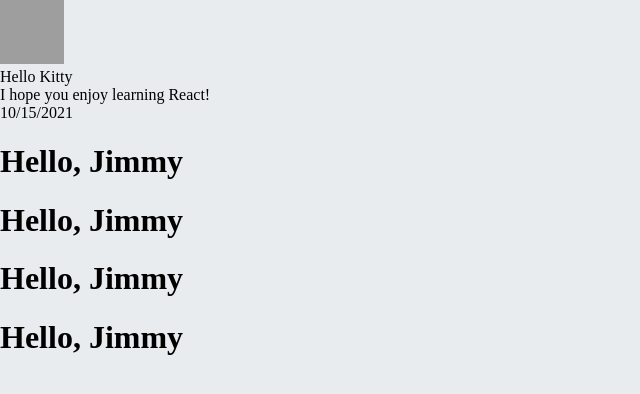
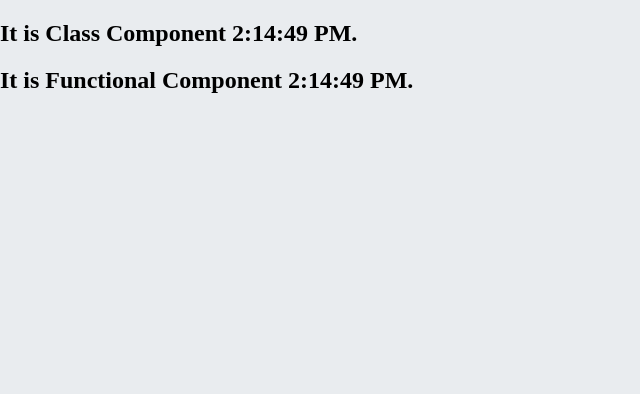
Before and after one commit to yh0921k/learning-react, a React (Create React App) app: page / in a window 1280 px wide. Shown: the top 394 px of the page, without its empty margins (0-640 px from the left). Built offline with nearby package versions, Linux system fonts and the light colour scheme; grey boxes are pictures that could not be loaded.

Commit message:
add: 1.2.5 State

```diff
--- a/src/App.js
+++ b/src/App.js
@@ -1,12 +1,12 @@
-import React, { useEffect, useState } from 'react';
-import Composition from './fastcampus/components/2-4Props/Composition';
-import Extraction from './fastcampus/components/2-4Props/Extraction';
+import React from 'react';
+import ClassComponent from './fastcampus/components/2-5State/ClassComponent';
+import FunctionalComponent from './fastcampus/components/2-5State/FunctionalComponent';
 
 const App = () => {
   return (
     <>
-      <Extraction />
-      <Composition />
+      <ClassComponent />
+      <FunctionalComponent />
     </>
   );
 };
--- /dev/null
+++ b/src/fastcampus/components/2-5State/ClassComponent.jsx
@@ -0,0 +1,32 @@
+import React, { Component } from 'react';
+
+class ClassComponent extends Component {
+  constructor(props) {
+    super(props);
+    this.state = { date: new Date() };
+  }
+
+  componentDidMount() {
+    this.timerID = setInterval(() => this.tick(), 1000);
+  }
+
+  componentWillUnmount() {
+    clearInterval(this.timerID);
+  }
+
+  tick() {
+    this.setState({
+      date: new Date(),
+    });
+  }
+
+  render() {
+    return (
+      <div>
+        <h2>It is Class Component {this.state.date.toLocaleTimeString()}.</h2>
+      </div>
+    );
+  }
+}
+
+export default ClassComponent;
--- /dev/null
+++ b/src/fastcampus/components/2-5State/FunctionalComponent.jsx
@@ -0,0 +1,23 @@
+import React, { useEffect, useState } from 'react';
+
+const FunctionalComponent = () => {
+  const [date, setDate] = useState(new Date());
+
+  const tick = () => {
+    setDate(new Date());
+  };
+
+  useEffect(() => {
+    const interval = setInterval(() => tick(), 1000);
+    return () => {
+      clearInterval(interval);
+    };
+  }, []);
+  return (
+    <div>
+      <h2>It is Functional Component {date.toLocaleTimeString()}.</h2>
+    </div>
+  );
+};
+
+export default FunctionalComponent;
```
